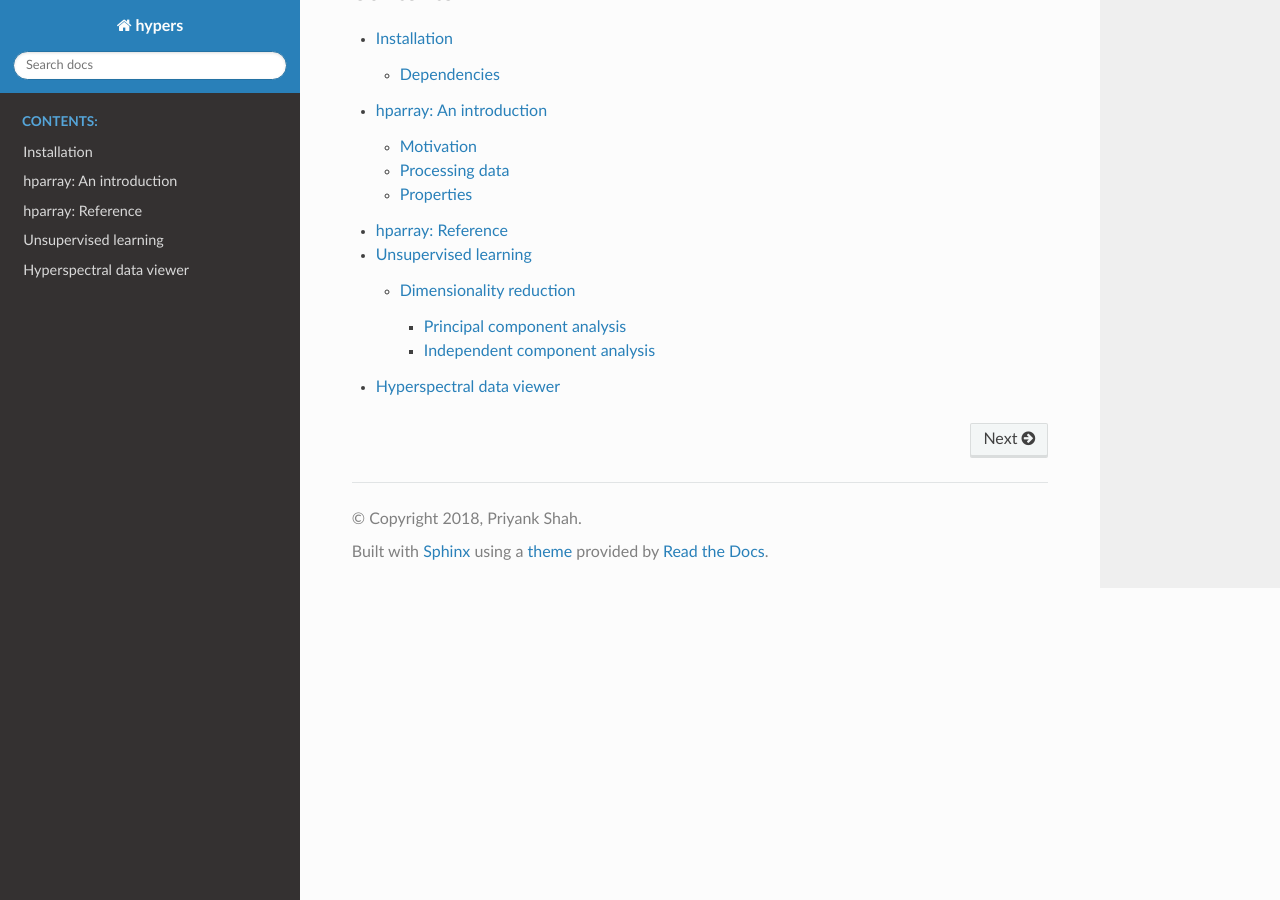
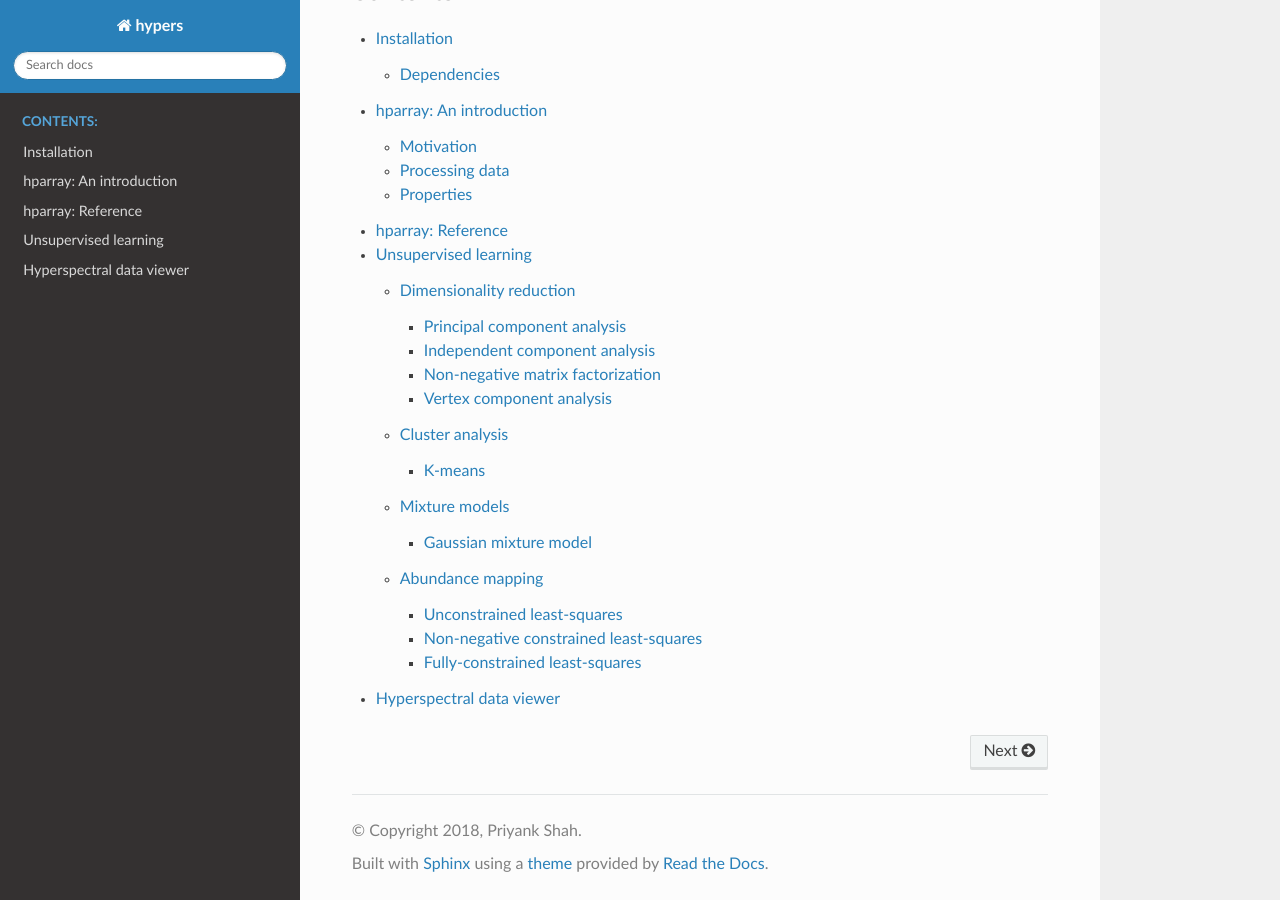
Before and after one commit to priyankshah7/hypers, a Sphinx documentation site: the page built from docs/source/index.rst, in a window 1280 px wide and 900 px high, scrolled down 591 px. Built offline with Sphinx 7.4.7 and the Read the Docs theme 2.0.0, drawn with Linux system fonts in a browser that asks for light colours; some of the changed lines change nothing that is shown.

Commit message:
Added further sections

```diff
--- a/docs/source/unsupervised.rst
+++ b/docs/source/unsupervised.rst
@@ -6,7 +6,7 @@ The ``hparray`` object has built in methods that allows you to perform several u
 techniques on the stored data. The techniques are split into the following categories:
 
 - Dimensionality reduction
-- Clustering
+- Cluster analysis
 - Mixture models
 - Abundance mapping
 
@@ -52,12 +52,113 @@ Principal component analysis
 ----------------------------
 This is implemented using scikit-learn's ``PCA`` and thus requires scikit-learn to be installed.
 
-.. automodule:: hypers.learning.decomposition.pca
+.. autoclass:: hypers.learning.decomposition.pca
     :members:
 
 Independent component analysis
 ------------------------------
 This is implemented using scikit-learn's ``FastICA`` and thus requires scikit-learn to be installed.
 
-.. automodule:: hypers.learning.decomposition.ica
+.. autoclass:: hypers.learning.decomposition.ica
     :members:
+
+Non-negative matrix factorization
+---------------------------------
+This is implemented using scikit-learn's ``NMF`` and thus requires scikit-learn to be installed.
+
+.. autoclass:: hypers.learning.decomposition.nmf
+    :members:
+
+Vertex component analysis
+-------------------------
+This is implemented with [1]_.
+
+.. autoclass:: hypers.learning.decomposition.vca
+    :members:
+
+------------
+
+Cluster analysis
+================
+Clustering refers to grouping objects into a set number of clusters whilst ensuring that the objects in
+each cluster are as similar as possible to the other objects in the cluster. The notion of "similarity" is where
+the different clustering techniques differ.
+
+The following techniques are available:
+
+- K-means
+
+K-means
+-------
+This is implemented using scikit-learn's ``KMeans`` and thus requires scikit-learn to be installed.
+
+.. autoclass:: hypers.learning.cluster.kmeans
+    :members:
+
+------------
+
+Mixture models
+==============
+Mixture models are probabilistic models that assume that every point in a dataset is generated from a
+mixture of finite number of probability distributions with unknown parameters.
+
+The following techniques are available:
+
+- Gaussian mixture model
+
+Gaussian mixture model
+----------------------
+This is implemented using scikit-learn's ``GaussianMixture`` and thus requires scikit-learn to be installed.
+
+.. autoclass:: hypers.learning.mixture.gaussian_mixture
+    :members:
+
+------------
+
+Abundance mapping
+=================
+Abundance maps are used to determine how much of a given spectrum is present at each pixel in a hyperspectral
+image. They can be useful for determining percentages after the spectra have been retrieved from some clustering
+or unmixing technique or if the spectra are already at hand.
+
+The following techniques are available:
+
+- Unconstrained least-squares
+- Non-negative constrained least-squares
+- Fully-constrained least-squares
+
+Unconstrained least-squares
+---------------------------
+This is implemented with [2]_.
+
+.. autoclass:: hypers.learning.abundance.ucls
+    :members:
+
+Non-negative constrained least-squares
+--------------------------------------
+This is implemented with [2]_.
+
+.. autoclass:: hypers.learning.abundance.nnls
+    :members:
+
+Fully-constrained least-squares
+-------------------------------
+This is implemented with [2]_.
+
+.. autoclass:: hypers.learning.abundance.fcls
+    :members:
+
+------------
+
+**References**
+
+.. [1] VCA algorithm.
+    J. M. P. Nascimento and J. M. B. Dias, "Vertex component analysis: a fast algorithm to unmix hyperspectral data,"
+    in IEEE Transactions on Geoscience and Remote Sensing, 2005.
+    Adapted from repo_.
+
+.. [2] Abundance mapping.
+    Adapted from PySptools_.
+
+.. _PySptools: https://github.com/ctherien/pysptools
+.. _repo: https://github.com/Laadr/VCA
```
